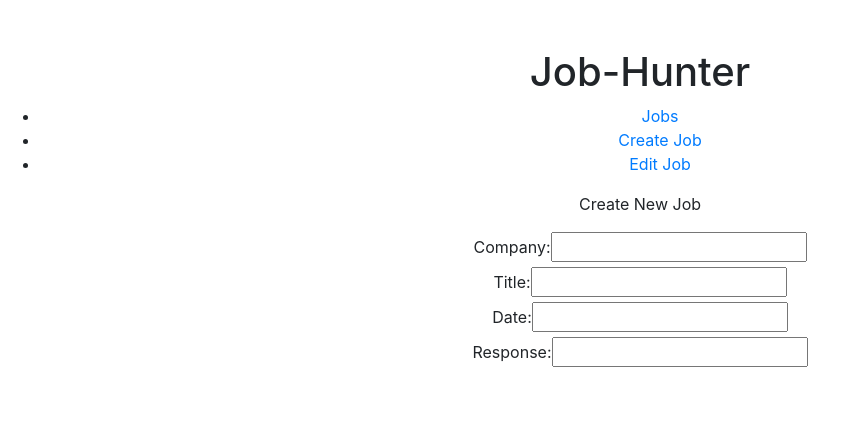
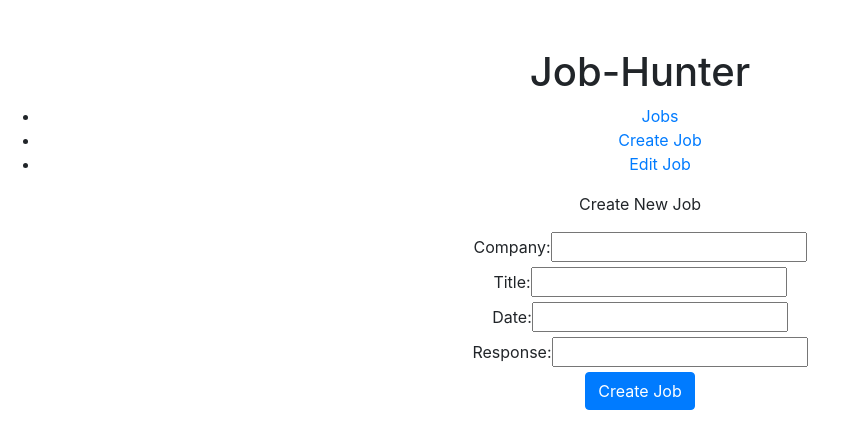
Before and after one commit to morgan-jaouni/Job-Tracker, a React (Create React App) app in the folder my-app/: page /create in a window 1280 px wide. Shown: the top 448 px of the page, without its empty margins (0-848 px from the left). Built offline with nearby package versions, Linux system fonts and the light colour scheme.

Commit message:
Adds form to create job

```diff
--- a/my-app/src/components/create-job.js
+++ b/my-app/src/components/create-job.js
@@ -76,6 +76,8 @@ export default class CreateJob extends Component {
                     <label>Response:</label>
                     <input type="text" value={this.state.job_response} onChange={this.onChangeJobCompany}></input>
                 </form>
+                <input type="submit" value="Create Job" className="btn btn-primary" />
+
             </div>
 
         )
```
Also changed, not shown: 2 other files (tests, documents, lock files or other folders).
